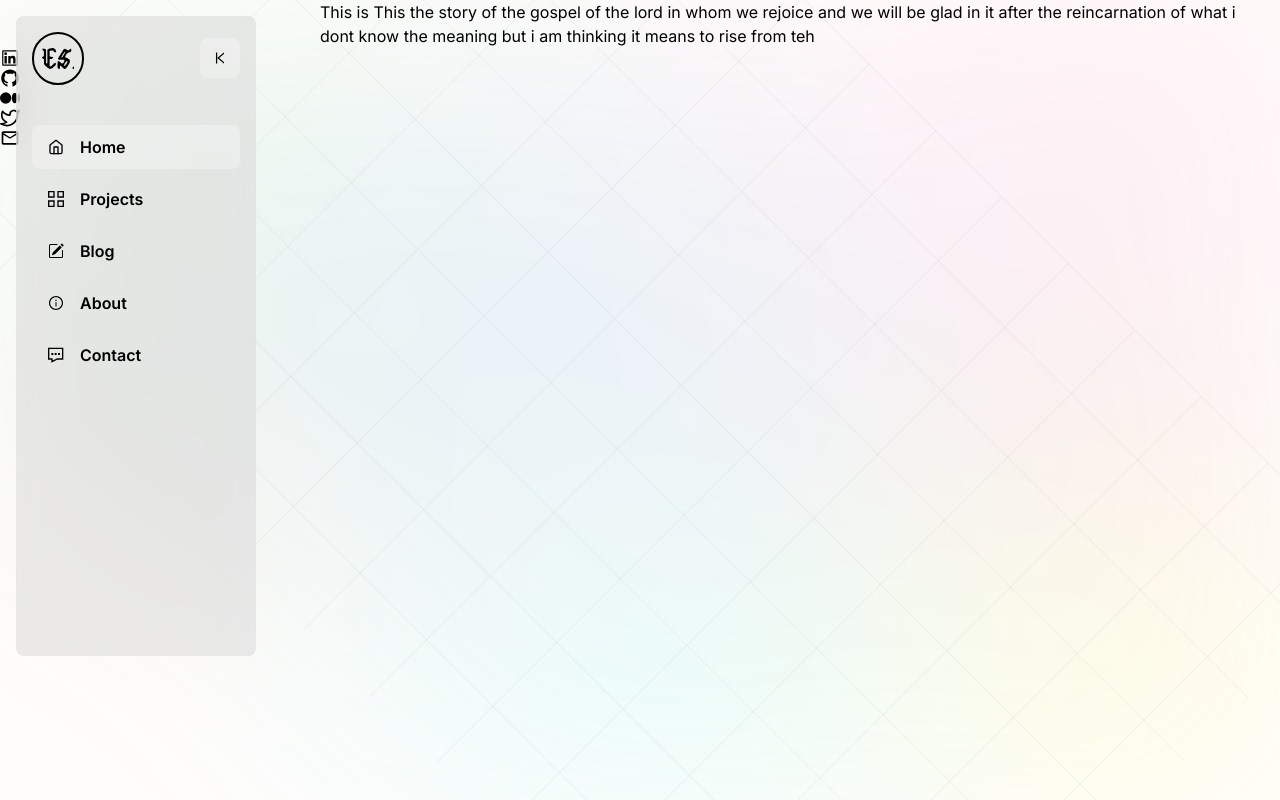
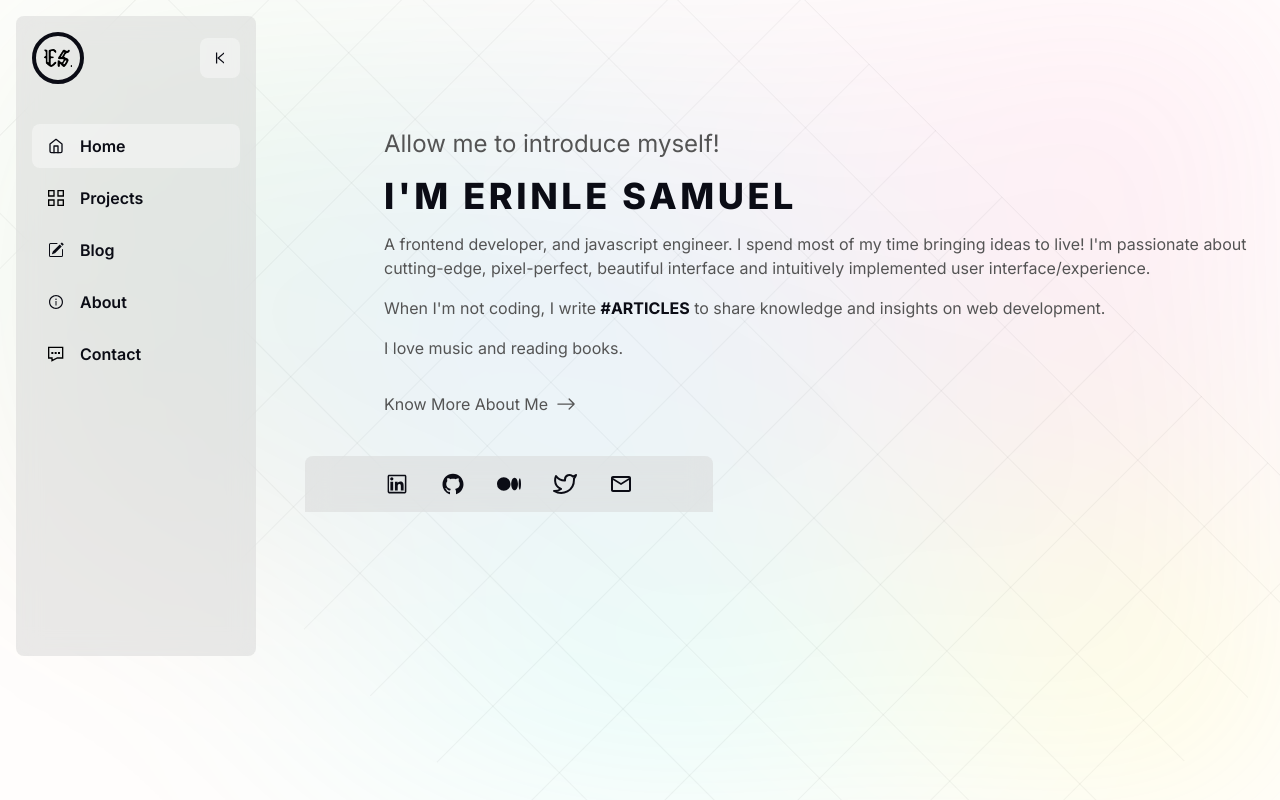
Before and after one commit to psalmuelle/psalmuelle.github.io, a Next.js app: page / in a window 1280 px wide. Built offline with nearby package versions, Linux system fonts and the light colour scheme.

Commit message:
feat: create homepage

```diff
--- a/app/layout.js
+++ b/app/layout.js
@@ -22,9 +22,7 @@ export default function RootLayout({ children }) {
       <body className={`${inter.className}`}>
         <main className='relative'>
           <Nav activeLink={currentRoute} />
-          <div className="max-xl:pt-32 px-4 xl:pl-80">
-          {children}
-          </div>
+          <div className='pt-32 px-5 max-xl:px-[5%] xl:pl-96 '>{children}</div>
           <Footer />
         </main>
       </body>
--- a/app/page.js
+++ b/app/page.js
@@ -1,9 +1,44 @@
-import Image from 'next/image'
+"use client";
+
+import Link from "next/link";
+import { BsArrowRight } from "react-icons/bs";
+import { useRouter } from "next/navigation";
 
 export default function Home() {
+  const route = useRouter();
   return (
-    <div className="">
-    This is This the story of the gospel of the lord in whom we rejoice and we will be glad in it after the reincarnation of what i dont know the meaning but i am thinking it means to rise from teh
+    <div className='text-[#545454]'>
+      <div>
+        <h2 className='text-[#545454] text-2xl'>
+          Allow me to introduce myself!
+        </h2>
+        <h1 className='text-[#0b0c15] text-4xl tracking-widest font-extrabold my-4'>
+          I'M ERINLE SAMUEL
+        </h1>
+      </div>
+      <div>
+        <p className=''>
+          A frontend developer, and javascript engineer. I spend most of my time
+          bringing ideas to live! I'm passionate about cutting-edge,
+          pixel-perfect, beautiful interface and intuitively implemented user
+          interface/experience.
+        </p>
+        <p className='mt-4'>
+          When I'm not coding, I write{" "}
+          <Link href={"/blog"} className='text-[#0b0c15] font-bold'>
+            #ARTICLES
+          </Link>{" "}
+          to share knowledge and insights on web development.
+        </p>
+        <p className='mt-4'>I love music and reading books.</p>
+      </div>
+
+      <div
+        onClick={() => route("/about")}
+        className='mt-8 flex gap-2 items-center '>
+        <button>Know More About Me</button>
+        <BsArrowRight size={20} />
+      </div>
     </div>
-  )
+  );
 }
--- a/components/Footer.jsx
+++ b/components/Footer.jsx
@@ -1,33 +1,42 @@
 import Link from "next/link";
 import { AiOutlineGithub, AiOutlineLinkedin } from "react-icons/ai";
-import {MdOutlineMail} from 'react-icons/md'
+import { MdOutlineMail } from "react-icons/md";
 import { BsMedium } from "react-icons/bs";
 import { FiTwitter } from "react-icons/fi";
 
-
-const FooterLink =({href, icon})=>{
-  return(
-    <Link href={href} >
-      {icon}
-    </Link>
-  )
-}
-
+const FooterLink = ({ href, icon }) => {
+  return <Link href={href}>{icon}</Link>;
+};
 
 const Footer = () => {
   return (
-    <footer className=''>
-    <div>
-    <FooterLink href={"https://www.linkedin.com/in/erinle-samuel/"} icon={<AiOutlineLinkedin size={20} />} />
+    <footer className='w-full xl:w-fit xl:ml-[305px] xl:mt-10 '>
+      <div className='max-xl:fixed bottom-0 flex max-xl:justify-between justify-center items-center mobile_glassmorphism rounded-t-2xl w-full p-4 md:px-20 xl:gap-8'>
+        <FooterLink
+          href={"https://www.linkedin.com/in/erinle-samuel/"}
+          icon={<AiOutlineLinkedin size={24} />}
+        />
 
-    <FooterLink href={"https://github.com/psalmuelle"} icon={<AiOutlineGithub size={20} />} />
+        <FooterLink
+          href={"https://github.com/psalmuelle"}
+          icon={<AiOutlineGithub size={24} />}
+        />
 
-    <FooterLink href={"https://medium.com/@erinle-sam"} icon={<BsMedium size={20} />} />
+        <FooterLink
+          href={"https://medium.com/@erinle-sam"}
+          icon={<BsMedium size={24} />}
+        />
 
-    <FooterLink href={"https://twitter.com/erinle_sam"} icon={<FiTwitter size={20} />} />
+        <FooterLink
+          href={"https://twitter.com/erinle_sam"}
+          icon={<FiTwitter size={24} />}
+        />
 
-    <FooterLink href={"mailto:psalmuelle1@gmail.com"} icon={<MdOutlineMail size={20} />} />
-    </div>
+        <FooterLink
+          href={"mailto:psalmuelle1@gmail.com"}
+          icon={<MdOutlineMail size={24} />}
+        />
+      </div>
     </footer>
   );
 };
--- a/components/Nav.jsx
+++ b/components/Nav.jsx
@@ -38,7 +38,7 @@ const Nav = ({ activeLink }) => {
 
   return (
     <nav
-      className={`glassmorphism z-10 text-black p-4 max-xl:p-2 ${
+      className={`glassmorphism z-10 text-[#0b0c15] p-4 max-xl:p-2 ${
         hideNav ? "w-fit" : "w-60"
       } mobile_nav absolute top-4 xl:left-4 xl:min-h-[450px] xl:h-[80vh] max-xl:mx-auto max-xl:right-0 max-xl:left-0`}>
       <div className=''>
@@ -47,8 +47,8 @@ const Nav = ({ activeLink }) => {
           className={`flex justify-between items-center ${
             hideNav ? "flex-col-reverse gap-6" : ""
           } max-xl:hidden`}>
-          <div className='border-2 border-black px-2 py-3.5 rounded-full'>
-            <Image src={"/es1.png"} alt='Logo' width={32} height={32} />
+          <div className='border-4 border-[#0b0c15] px-2 py-[13px] rounded-full'>
+            <Image src={"/es1.png"} alt='Logo' width={28} height={28} />
           </div>
           <div onClick={HideNavTexts} className='p-3 cursor-pointer active_btn'>
             {hideNav ? <AiOutlineVerticalLeft /> : <AiOutlineVerticalRight />}
@@ -57,7 +57,7 @@ const Nav = ({ activeLink }) => {
 
         {/* Mobile Navigation Menu */}
         <div className={`flex justify-between items-center xl:hidden`}>
-          <div className='border-2 border-black px-2 py-3 rounded-full'>
+          <div className='border-4 border-[#0b0c15] px-2 py-3 rounded-full'>
             <Image src={"/es1.png"} alt='Logo' width={24} height={24} />
           </div>
           <div
--- a/styles/global.css
+++ b/styles/global.css
@@ -30,7 +30,7 @@
 body {
   background-color: var(--bg);
 
-  color: black;
+  color: #0b0c15;
   -webkit-tap-highlight-color: rgba(0, 0, 0, 0);
   -moz-osx-font-smoothing: grayscale;
   -webkit-font-smoothing: antialiased;
@@ -80,11 +80,17 @@ main:after {
   @apply rounded-lg bg-clip-padding backdrop-filter backdrop-blur-md bg-opacity-50 bg-[#d6d6d6];
 }
 .active_btn {
-  @apply bg-[rgba(255,255,255,0.3)] rounded-lg;
+  @apply bg-[rgba(255,255,255,0.4)] rounded-lg;
+}
+
+@media screen and (max-width: 1280px) {
+  .mobile_glassmorphism {
+    @apply rounded-t-lg bg-clip-padding backdrop-filter backdrop-blur-md bg-opacity-50 bg-[#d6d6d6];
+  }
 }
 
 .nav_link {
-  @apply flex items-center hover:bg-[rgba(255,255,255,0.2)] hover:opacity-90 gap-4 rounded-lg justify-start text-black px-4 py-2.5 font-semibold;
+  @apply flex items-center hover:bg-[rgba(255,255,255,0.2)] hover:opacity-90 gap-4 rounded-lg justify-start text-[#0b0c15] px-4 py-2.5 font-semibold;
 }
 .mobile_nav {
   @apply max-xl:w-11/12 max-xl:mx-auto;
```
